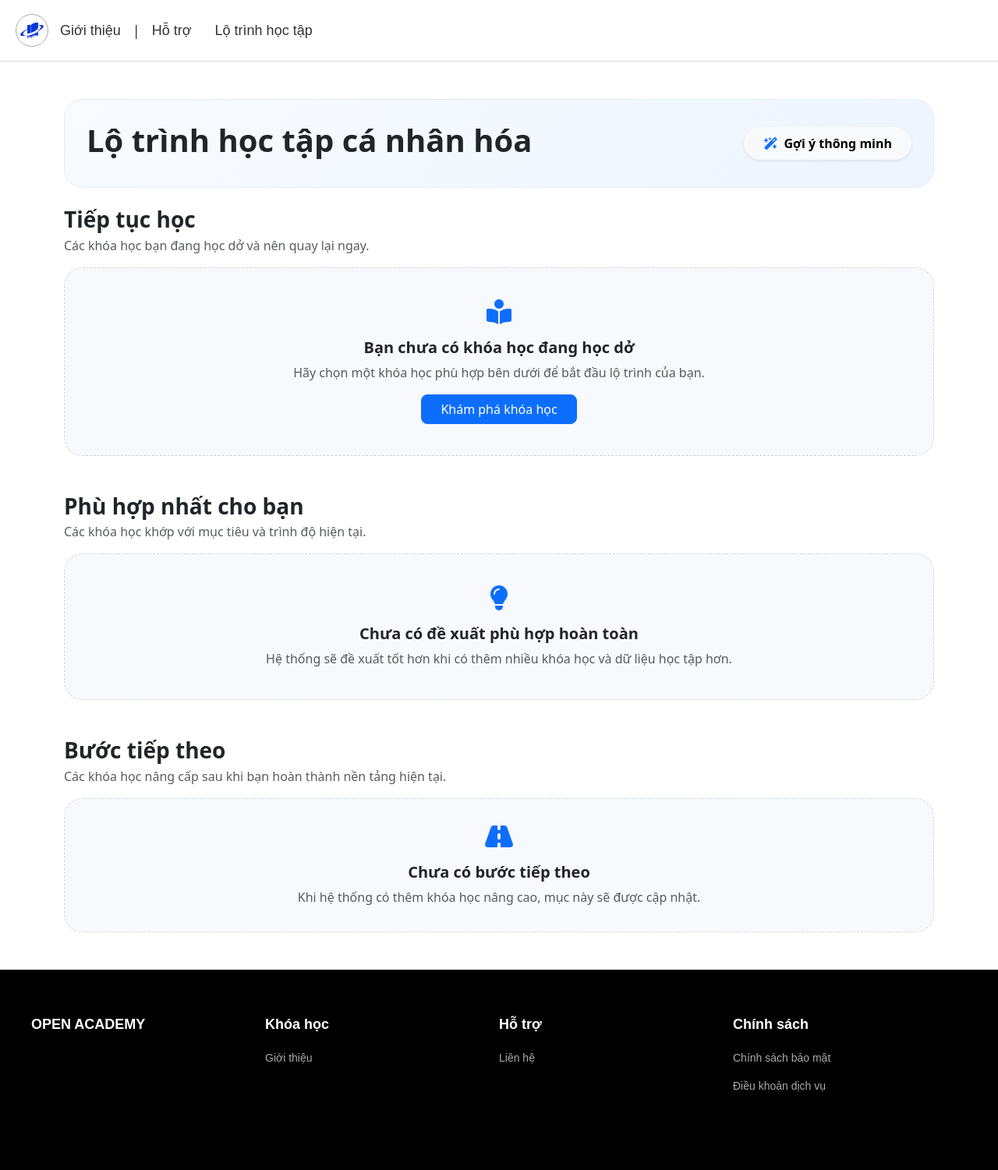
After one commit to buixuanphat/open-academy-flask, a Flask app: template openacademy/templates/learning_path.html in a window 1280 px wide. The commit adds this page. Shown: the whole page at 78% size. Run offline with Flask 3, Linux system fonts and the light colour scheme; the template is opened without the code that fills it, so the values that code supplies are empty.

Commit message:
SCRUM-46: complete personalized learning path feature

```diff
--- a/openacademy/static/css/styles.css
+++ b/openacademy/static/css/styles.css
@@ -520,3 +520,158 @@ body {
 }
 
 .rounded-4 { border-radius: 1rem !important; }
+
+/* ==========================================
+   LEARNING PATH PAGE
+========================================== */
+.learning-path-page {
+    min-height: 70vh;
+}
+
+.learning-path-hero {
+    background: linear-gradient(135deg, #f8fbff 0%, #eef5ff 100%);
+    border: 1px solid #e3ecf7;
+    border-radius: 24px;
+    padding: 28px;
+    display: flex;
+    justify-content: space-between;
+    align-items: center;
+    gap: 16px;
+    flex-wrap: wrap;
+}
+
+.learning-path-badge {
+    display: inline-flex;
+    align-items: center;
+    gap: 8px;
+    padding: 12px 18px;
+    background: #ffffff;
+    border-radius: 999px;
+    color: #0d6efd;
+    font-weight: 700;
+    box-shadow: 0 8px 24px rgba(13, 110, 253, 0.08);
+}
+
+.learning-path-card,
+.next-step-card {
+    transition: transform 0.25s ease, box-shadow 0.25s ease;
+    border-radius: 20px !important;
+}
+
+.learning-path-card:hover,
+.next-step-card:hover {
+    transform: translateY(-6px);
+    box-shadow: 0 18px 40px rgba(0, 0, 0, 0.08) !important;
+}
+
+.recommend-score {
+    background: #eef4ff;
+    color: #0d6efd;
+    font-size: 0.85rem;
+    font-weight: 700;
+    padding: 6px 10px;
+    border-radius: 999px;
+    white-space: nowrap;
+}
+
+.mini-chip {
+    display: inline-flex;
+    align-items: center;
+    padding: 7px 12px;
+    border-radius: 999px;
+    background: #f3f6fa;
+    color: #495057;
+    font-size: 0.82rem;
+    font-weight: 600;
+}
+
+.price-chip {
+    background: #fff5e8;
+    color: #c77700;
+}
+
+.progress-thin {
+    height: 8px;
+    border-radius: 999px;
+    background-color: #e9ecef;
+    overflow: hidden;
+}
+
+.recommend-reasons {
+    display: flex;
+    flex-direction: column;
+    gap: 10px;
+}
+
+.recommend-reason-item {
+    display: flex;
+    align-items: flex-start;
+    gap: 10px;
+    padding: 10px 12px;
+    border-radius: 14px;
+    background: #f8f9fb;
+    color: #495057;
+    font-size: 0.92rem;
+}
+
+.recommend-reason-item i {
+    color: #0d6efd;
+    margin-top: 3px;
+}
+
+.empty-learning-box {
+    background: #f8f9fc;
+    border: 1px dashed #ced8e5;
+    border-radius: 24px;
+    padding: 40px 24px;
+    text-align: center;
+}
+
+.empty-learning-box i {
+    font-size: 2rem;
+    color: #0d6efd;
+}
+
+.small-empty-box {
+    padding: 32px 20px;
+}
+
+.next-step-card {
+    background: linear-gradient(180deg, #ffffff 0%, #f9fbff 100%);
+}
+
+.next-step-icon {
+    width: 52px;
+    height: 52px;
+    border-radius: 16px;
+    display: inline-flex;
+    align-items: center;
+    justify-content: center;
+    background: linear-gradient(135deg, #e9f2ff 0%, #f4f8ff 100%);
+    color: #0d6efd;
+    font-size: 1.2rem;
+}
+
+.course-desc-2line {
+    display: -webkit-box;
+    -webkit-line-clamp: 2;
+    -webkit-box-orient: vertical;
+    overflow: hidden;
+    min-height: 42px;
+}
+
+@media (max-width: 768px) {
+    .learning-path-hero {
+        padding: 22px;
+        border-radius: 20px;
+    }
+
+    .learning-path-badge {
+        width: 100%;
+        justify-content: center;
+    }
+
+    .recommend-reason-item {
+        font-size: 0.88rem;
+    }
+}
--- a/openacademy/templates/base.html
+++ b/openacademy/templates/base.html
@@ -34,6 +34,10 @@
         <!--        <span class="divider">|</span>-->
 
         <a href="#">Hỗ trợ</a>
+
+        <span class="divider"></span>
+        <a href="{{ url_for('learning_path') }}">Lộ trình học tập</a>
+        <span class="divider"></span>
     </div>
 
 
--- /dev/null
+++ b/openacademy/templates/learning_path.html
@@ -0,0 +1,254 @@
+{% extends 'base.html' %}
+
+{% block title %}Lộ trình học tập{% endblock %}
+
+{% block content %}
+<div class="container mt-5 mb-5 learning-path-page">
+    <div class="learning-path-hero mb-4">
+        <div>
+            <h1 class="fw-bold mb-2">Lộ trình học tập cá nhân hóa</h1>
+            {% if roadmap.student %}
+            <p class="text-muted mb-0">
+                Đề xuất dành riêng cho bạn dựa trên mục tiêu
+                <strong>{{ roadmap.student.goal.value }}</strong>
+                và trình độ
+                <strong>{{ roadmap.student.level.value }}</strong>.
+            </p>
+            {% endif %}
+        </div>
+        {% if smart_target %}
+        {% if smart_target.first_lesson %}
+        <a href="{{ url_for('learning', course_id=smart_target.course.id, lesson_id=smart_target.first_lesson.id) }}"
+           class="btn btn-light rounded-pill px-4 py-2 fw-bold shadow-sm">
+            <i class="fa-solid fa-wand-magic-sparkles me-2 text-primary"></i>Gợi ý thông minh
+        </a>
+        {% else %}
+        <a href="{{ url_for('course_detail', course_id=smart_target.course.id) }}"
+           class="btn btn-light rounded-pill px-4 py-2 fw-bold shadow-sm">
+            <i class="fa-solid fa-wand-magic-sparkles me-2 text-primary"></i>Gợi ý thông minh
+        </a>
+        {% endif %}
+        {% else %}
+        <a href="{{ url_for('load_courses') }}"
+           class="btn btn-light rounded-pill px-4 py-2 fw-bold shadow-sm">
+            <i class="fa-solid fa-wand-magic-sparkles me-2 text-primary"></i>Gợi ý thông minh
+        </a>
+        {% endif %}
+    </div>
+
+    <section class="mb-5">
+        <div class="d-flex justify-content-between align-items-center mb-3 flex-wrap gap-2">
+            <div>
+                <h3 class="fw-bold mb-1">Tiếp tục học</h3>
+                <p class="text-muted mb-0">Các khóa học bạn đang học dở và nên quay lại ngay.</p>
+            </div>
+        </div>
+
+        {% if roadmap.continue_courses %}
+        <div class="row g-4">
+            {% for item in roadmap.continue_courses %}
+            <div class="col-md-6 col-lg-4">
+                <div class="card learning-path-card h-100 border-0 shadow-sm rounded-4">
+                    <img src="{{ item.course.image }}" class="card-img-top" alt="{{ item.course.title }}" style="height: 200px; object-fit: cover;">
+                    <div class="card-body p-4 d-flex flex-column">
+                        <div class="d-flex justify-content-between align-items-start mb-2">
+                            <span class="badge bg-primary-soft text-primary rounded-pill px-3 py-2">
+                                {{ item.course.category.name if item.course.category else 'Khóa học' }}
+                            </span>
+                            <span class="recommend-score">{{ item.score }}đ</span>
+                        </div>
+
+                        <h5 class="fw-bold mb-2">{{ item.course.title }}</h5>
+                        <p class="text-muted small mb-3">
+                            Giảng viên: {{ item.course.lecturer.first_name }} {{ item.course.lecturer.last_name }}
+                        </p>
+
+                        <div class="d-flex flex-wrap gap-2 mb-3">
+                            <span class="mini-chip">
+                                <i class="fa-solid fa-bullseye me-1"></i>{{ item.course.goal.value }}
+                            </span>
+                            <span class="mini-chip">
+                                <i class="fa-solid fa-chart-simple me-1"></i>{{ item.course.level.value }}
+                            </span>
+                        </div>
+
+                        <div class="mb-3">
+                            <div class="d-flex justify-content-between mb-2">
+                                <span class="small text-muted fw-medium">Tiến độ</span>
+                                <span class="small fw-bold text-success">{{ item.progress_percent }}%</span>
+                            </div>
+                            <div class="progress progress-thin">
+                                <div class="progress-bar bg-success progress-bar-striped progress-bar-animated"
+                                     role="progressbar"
+                                     style="width: {{ item.progress_percent }}%"
+                                     aria-valuenow="{{ item.progress_percent }}"
+                                     aria-valuemin="0"
+                                     aria-valuemax="100"></div>
+                            </div>
+                            <div class="text-end mt-1">
+                                <span class="tiny text-muted">{{ item.completed_lessons }}/{{ item.total_lessons }} bài học</span>
+                            </div>
+                        </div>
+
+                        <div class="recommend-reasons mb-4">
+                            {% for reason in item.reasons %}
+                            <div class="recommend-reason-item">
+                                <i class="fa-solid fa-circle-check"></i>
+                                <span>{{ reason }}</span>
+                            </div>
+                            {% endfor %}
+                        </div>
+
+                        {% if item.first_lesson %}
+                        <a href="{{ url_for('learning', course_id=item.course.id, lesson_id=item.first_lesson.id) }}"
+                           class="btn btn-success rounded-3 py-2 fw-bold mt-auto">
+                            <i class="fa-solid fa-play me-2"></i>Học tiếp ngay
+                        </a>
+                        {% else %}
+                        <button class="btn btn-secondary rounded-3 py-2 fw-bold mt-auto" disabled>
+                            Chưa có bài học
+                        </button>
+                        {% endif %}
+                    </div>
+                </div>
+            </div>
+            {% endfor %}
+        </div>
+        {% else %}
+        <div class="empty-learning-box">
+            <i class="fa-solid fa-book-open-reader"></i>
+            <h5 class="fw-bold mt-3">Bạn chưa có khóa học đang học dở</h5>
+            <p class="text-muted mb-3">Hãy chọn một khóa học phù hợp bên dưới để bắt đầu lộ trình của bạn.</p>
+            <a href="{{ url_for('load_courses') }}" class="btn btn-primary rounded-3 px-4">Khám phá khóa học</a>
+        </div>
+        {% endif %}
+    </section>
+
+    <section class="mb-5">
+        <div class="mb-3">
+            <h3 class="fw-bold mb-1">Phù hợp nhất cho bạn</h3>
+            <p class="text-muted mb-0">Các khóa học khớp với mục tiêu và trình độ hiện tại.</p>
+        </div>
+
+        {% if roadmap.recommended_courses %}
+        <div class="row g-4">
+            {% for item in roadmap.recommended_courses %}
+            <div class="col-md-6 col-lg-4">
+                <div class="card learning-path-card h-100 border-0 shadow-sm rounded-4">
+                    <img src="{{ item.course.image }}" class="card-img-top" alt="{{ item.course.title }}" style="height: 200px; object-fit: cover;">
+                    <div class="card-body p-4 d-flex flex-column">
+                        <div class="d-flex justify-content-between align-items-start mb-2">
+                            <span class="badge bg-primary-soft text-primary rounded-pill px-3 py-2">
+                                {{ item.course.category.name if item.course.category else 'Khóa học' }}
+                            </span>
+                            <span class="recommend-score">{{ item.score }}đ</span>
+                        </div>
+
+                        <h5 class="fw-bold mb-2">{{ item.course.title }}</h5>
+                        <p class="text-muted small mb-3 course-desc-2line">{{ item.course.description }}</p>
+
+                        <div class="d-flex flex-wrap gap-2 mb-3">
+                            <span class="mini-chip">
+                                <i class="fa-solid fa-bullseye me-1"></i>{{ item.course.goal.value }}
+                            </span>
+                            <span class="mini-chip">
+                                <i class="fa-solid fa-chart-simple me-1"></i>{{ item.course.level.value }}
+                            </span>
+                            <span class="mini-chip price-chip">
+                                <i class="fa-solid fa-tag me-1"></i>{{ '{:,.0f}'.format(item.course.price) }} VNĐ
+                            </span>
+                        </div>
+
+                        <div class="recommend-reasons mb-4">
+                            {% for reason in item.reasons %}
+                            <div class="recommend-reason-item">
+                                <i class="fa-solid fa-sparkles"></i>
+                                <span>{{ reason }}</span>
+                            </div>
+                            {% endfor %}
+                        </div>
+
+                        <a href="{{ url_for('course_detail', course_id=item.course.id) }}"
+                           class="btn btn-primary rounded-3 py-2 fw-bold mt-auto">
+                            <i class="fa-solid fa-eye me-2"></i>Xem chi tiết
+                        </a>
+                    </div>
+                </div>
+            </div>
+            {% endfor %}
+        </div>
+        {% else %}
+        <div class="empty-learning-box">
+            <i class="fa-solid fa-lightbulb"></i>
+            <h5 class="fw-bold mt-3">Chưa có đề xuất phù hợp hoàn toàn</h5>
+            <p class="text-muted mb-0">Hệ thống sẽ đề xuất tốt hơn khi có thêm nhiều khóa học và dữ liệu học tập hơn.</p>
+        </div>
+        {% endif %}
+    </section>
+
+    <section>
+        <div class="mb-3">
+            <h3 class="fw-bold mb-1">Bước tiếp theo</h3>
+            <p class="text-muted mb-0">Các khóa học nâng cấp sau khi bạn hoàn thành nền tảng hiện tại.</p>
+        </div>
+
+        {% if roadmap.next_courses %}
+        <div class="row g-4">
+            {% for item in roadmap.next_courses %}
+            <div class="col-md-6 col-lg-3">
+                <div class="card next-step-card h-100 border-0 shadow-sm rounded-4">
+                    <div class="card-body p-4 d-flex flex-column">
+                        <div class="next-step-icon mb-3">
+                            <i class="fa-solid fa-stairs"></i>
+                        </div>
+                        <h5 class="fw-bold mb-2">{{ item.course.title }}</h5>
+                        <p class="text-muted small mb-3 course-desc-2line">{{ item.course.description }}</p>
+
+                        <div class="d-flex flex-wrap gap-2 mb-3">
+                            <span class="mini-chip">
+                                {{ item.course.goal.value }}
+                            </span>
+                            <span class="mini-chip">
+                                {{ item.course.level.value }}
+                            </span>
+                        </div>
+
+                        <div class="recommend-reasons mb-4">
+                            {% for reason in item.reasons[:2] %}
+                            <div class="recommend-reason-item">
+                                <i class="fa-solid fa-arrow-trend-up"></i>
+                                <span>{{ reason }}</span>
+                            </div>
+                            {% endfor %}
+                        </div>
+
+                        <a href="{{ url_for('course_detail', course_id=item.course.id) }}"
+                           class="btn btn-outline-primary rounded-3 py-2 fw-bold mt-auto">
+                            Tìm hiểu thêm
+                        </a>
+                    </div>
+                </div>
+            </div>
+            {% endfor %}
+        </div>
+        {% else %}
+        <div class="empty-learning-box small-empty-box">
+            <i class="fa-solid fa-road"></i>
+            <h5 class="fw-bold mt-3">Chưa có bước tiếp theo</h5>
+            <p class="text-muted mb-0">Khi hệ thống có thêm khóa học nâng cao, mục này sẽ được cập nhật.</p>
+        </div>
+        {% endif %}
+    </section>
+</div>
+{% endblock %}
+
+
+{% set smart_target = None %}
+
+{% if roadmap.continue_courses and roadmap.continue_courses|length > 0 %}
+    {% set smart_target = roadmap.continue_courses[0] %}
+{% elif roadmap.recommended_courses and roadmap.recommended_courses|length > 0 %}
+    {% set smart_target = roadmap.recommended_courses[0] %}
+{% elif roadmap.next_courses and roadmap.next_courses|length > 0 %}
+    {% set smart_target = roadmap.next_courses[0] %}
+{% endif %}
--- a/openacademy/utils.py
+++ b/openacademy/utils.py
@@ -329,7 +329,7 @@ def build_learning_path(student_id):
 
     progress_map = {}
     for course in all_courses:
-        total_lessons, completed_lessons, progress_percent = calculatecourseprogress(student_id, course.id)
+        total_lessons, completed_lessons, progress_percent = calculate_course_progress(student_id, course.id)
         progress_map[course.id] = progress_percent
 
     continue_courses = []
@@ -339,7 +339,7 @@ def build_learning_path(student_id):
     for course in all_courses:
         score, reasons = score_course_for_student(student, course, enrolled_ids, progress_map)
         first_lesson = get_first_lesson(course)
-        total_lessons, completed_lessons, progress_percent = calculatecourseprogress(student_id, course.id)
+        total_lessons, completed_lessons, progress_percent = calculate_course_progress(student_id, course.id)
 
         item = {
             "course": course,
```
